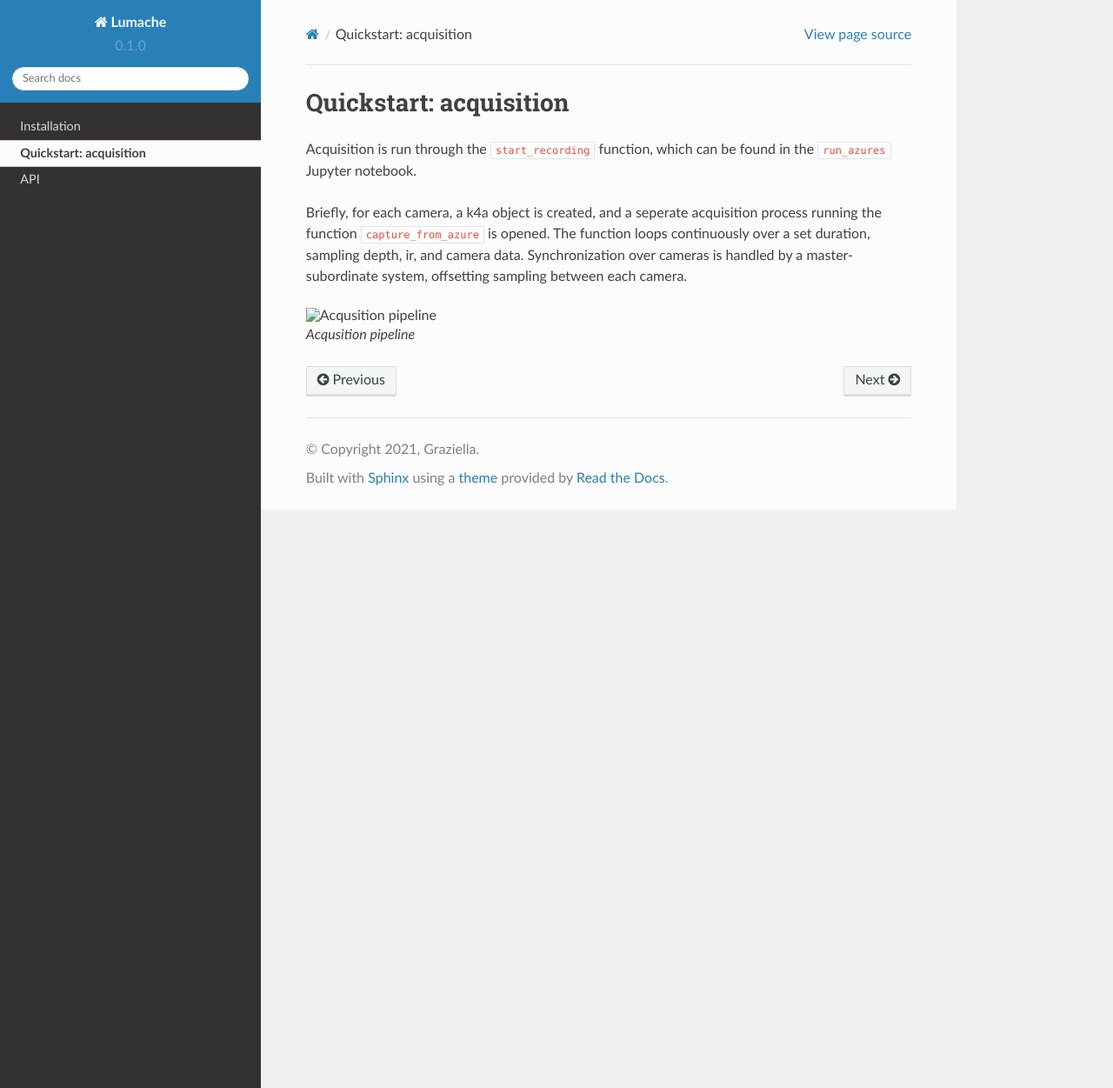
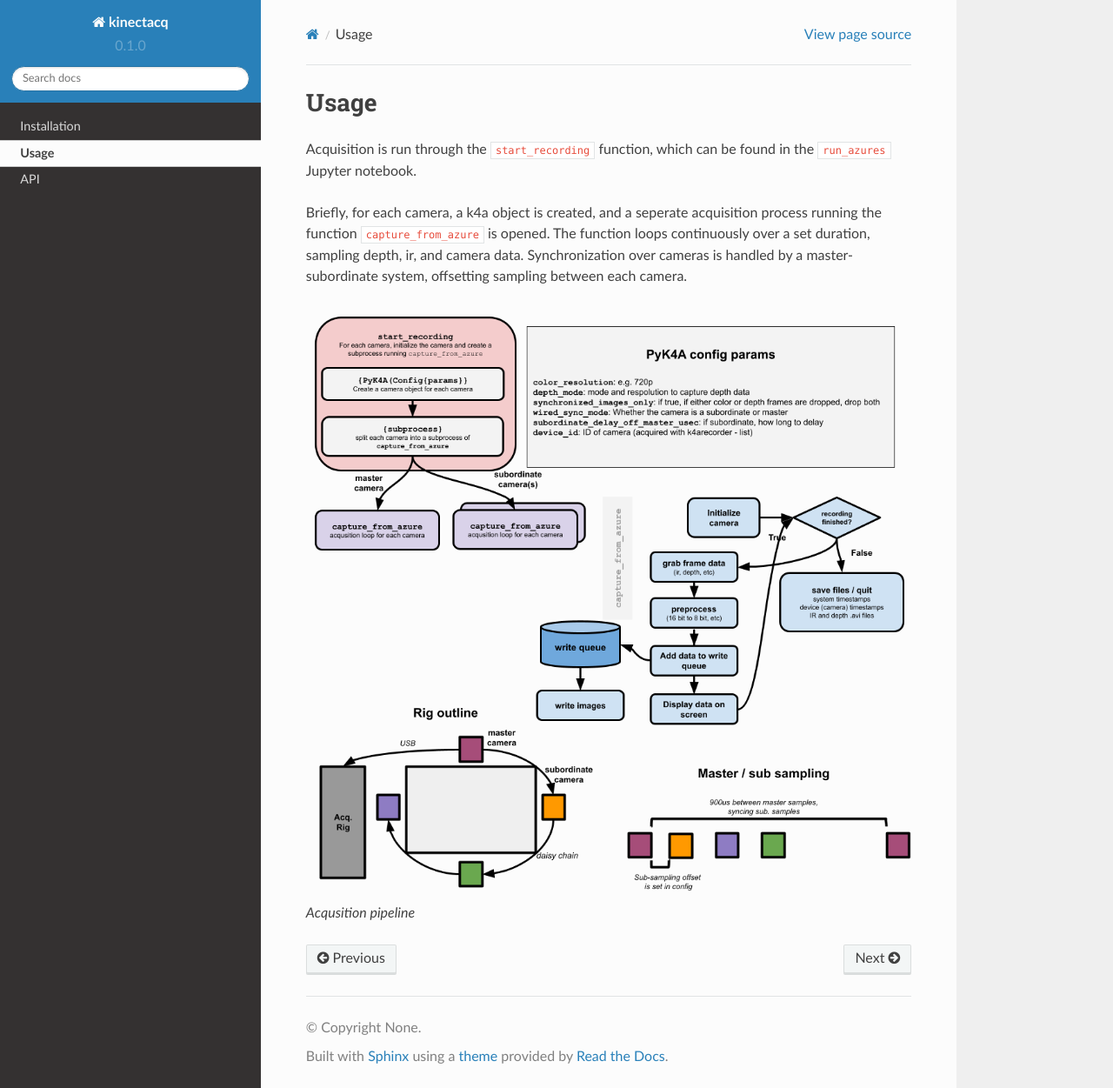
Before and after one commit to timsainb/kinectacq, a Sphinx documentation site: the page built from docs/source/usage.rst, in a window 1280 px wide and 1251 px high. Shown: the whole window at 87% size. Built offline with Sphinx 7.4.7 and the Read the Docs theme 2.0.0, drawn with Linux system fonts in a browser that asks for light colours.

Commit message:
documentation

```diff
--- a/docs/source/api.rst
+++ b/docs/source/api.rst
@@ -5,3 +5,7 @@ API
    :toctree: generated
 
    kinectacq
+
+
+.. automodule:: kinectacq.acquisition
+   :members:
--- a/docs/source/conf.py
+++ b/docs/source/conf.py
@@ -2,9 +2,9 @@
 
 # -- Project information
 
-project = "Lumache"
-copyright = "2021, Graziella"
-author = "Graziella"
+project = "kinectacq"
+copyright = "None"
+author = "Datta Lab"
 
 release = "0.1"
 version = "0.1.0"
--- a/docs/source/index.rst
+++ b/docs/source/index.rst
@@ -2,6 +2,8 @@ Welcome to kinectacq documentation!
 ===================================
 
 A template for acquiring  data on an Azure Kinect rig.
+
+This template is a work in progress.
 
 Contents
 --------
--- a/docs/source/usage.rst
+++ b/docs/source/usage.rst
@@ -1,4 +1,4 @@
-Quickstart: acquisition
+Usage
 =======================
 
 Acquisition is run through the ``start_recording`` function, which can
@@ -10,7 +10,7 @@ opened. The function loops continuously over a set duration, sampling
 depth, ir, and camera data. Synchronization over cameras is handled by a
 master-subordinate system, offsetting sampling between each camera.
 
-.. figure:: docs/files/Azure-acquisition.png
+.. figure:: ../files/Azure-acquisition.png
    :alt: Acqusition pipeline
 
    Acqusition pipeline
```
